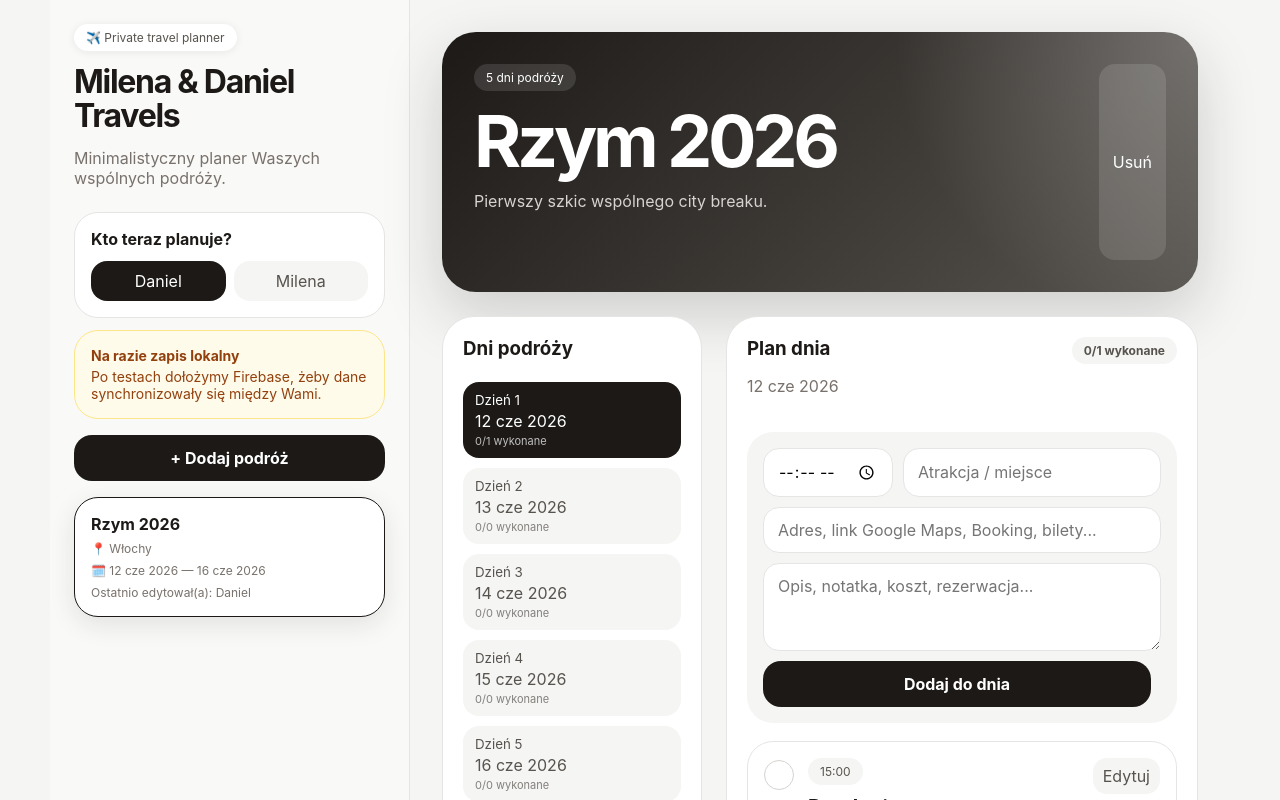
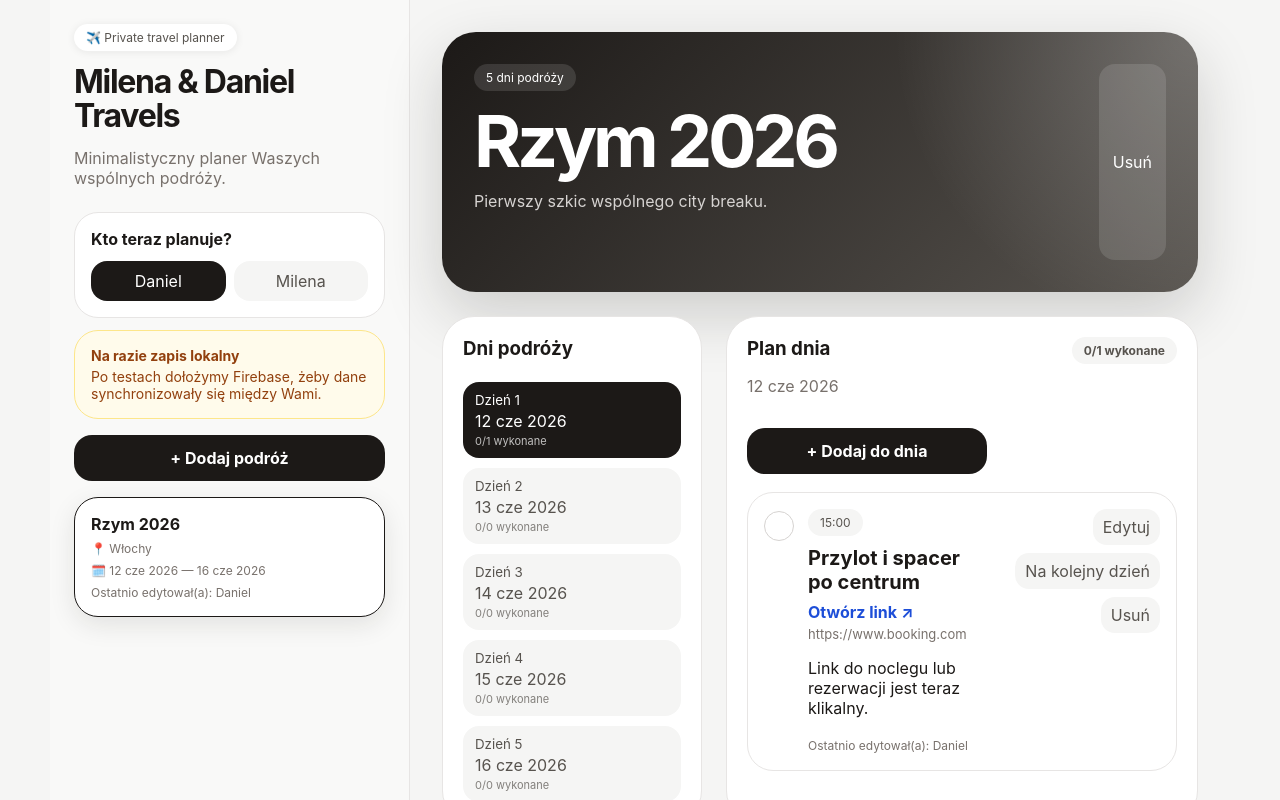
Before and after one commit to szyna129/milena-daniel-travels, a React (Vite) app: page / in a window 1280 px wide. Shown: the top 800 px of the page. Built offline with nearby package versions, Linux system fonts and the light colour scheme.

Commit message:
Add files via upload

```diff
--- a/src/App.jsx
+++ b/src/App.jsx
@@ -92,6 +92,7 @@ export default function App() {
   const [selectedTripId, setSelectedTripId] = useState(trips[0]?.id || null);
   const [selectedDay, setSelectedDay] = useState(null);
   const [showTripForm, setShowTripForm] = useState(false);
+  const [showActivityForm, setShowActivityForm] = useState(false);
   const [editingActivityId, setEditingActivityId] = useState(null);
   const [tripForm, setTripForm] = useState({ title: "", location: "", startDate: "", endDate: "", note: "" });
   const [activityForm, setActivityForm] = useState({ time: "", title: "", address: "", description: "" });
@@ -162,11 +163,13 @@ export default function App() {
       return { ...trip, updatedBy: user, days: { ...trip.days, [selectedDay]: nextActivities } };
     }));
     setEditingActivityId(null);
+    setShowActivityForm(false);
     setActivityForm({ time: "", title: "", address: "", description: "" });
   }
 
   function editActivity(activity) {
     setEditingActivityId(activity.id);
+    setShowActivityForm(true);
     setActivityForm({
       time: activity.time || "",
       title: activity.title || "",
@@ -220,7 +223,14 @@ export default function App() {
 
   function cancelEditing() {
     setEditingActivityId(null);
+    setShowActivityForm(false);
     setActivityForm({ time: "", title: "", address: "", description: "" });
+  }
+
+  function openNewActivityForm() {
+    setEditingActivityId(null);
+    setActivityForm({ time: "", title: "", address: "", description: "" });
+    setShowActivityForm((current) => !current);
   }
 
   const activities = selectedTrip && selectedDay
@@ -266,7 +276,7 @@ export default function App() {
 
         <div className="trip-list">
           {trips.map((trip) => (
-            <button key={trip.id} className={`trip-card ${selectedTrip?.id === trip.id ? "selected" : ""}`} onClick={() => { setSelectedTripId(trip.id); setSelectedDay(range(trip.startDate, trip.endDate)[0] || null); }}>
+            <button key={trip.id} className={`trip-card ${selectedTrip?.id === trip.id ? "selected" : ""}`} onClick={() => { setSelectedTripId(trip.id); setSelectedDay(range(trip.startDate, trip.endDate)[0] || null); setShowActivityForm(false); setEditingActivityId(null); }}>
               <strong>{trip.title}</strong>
               <span>📍 {trip.location}</span>
               <span>🗓️ {pretty(trip.startDate)} — {pretty(trip.endDate)}</span>
@@ -297,7 +307,7 @@ export default function App() {
                   const dayActivities = selectedTrip.days?.[day] || [];
                   const dayDone = dayActivities.filter((item) => item.completed).length;
                   return (
-                    <button key={day} className={selectedDay === day ? "active" : ""} onClick={() => setSelectedDay(day)}>
+                    <button key={day} className={selectedDay === day ? "active" : ""} onClick={() => { setSelectedDay(day); setShowActivityForm(false); setEditingActivityId(null); }}>
                       <small>Dzień {index + 1}</small>
                       <span>{pretty(day)}</span>
                       <em>{dayDone}/{dayActivities.length} wykonane</em>
@@ -315,6 +325,13 @@ export default function App() {
                   <div className="progress-pill">{doneCount}/{activities.length} wykonane</div>
                 </div>
 
+                <div className="add-activity-bar">
+                  <button className="primary add-day-button" onClick={openNewActivityForm}>
+                    {showActivityForm && !editingActivityId ? "Zamknij formularz" : "+ Dodaj do dnia"}
+                  </button>
+                </div>
+
+                {showActivityForm && (
                   <form className="activity-form" onSubmit={saveActivity}>
                     <input type="time" value={activityForm.time} onChange={(e) => setActivityForm({ ...activityForm, time: e.target.value })} />
                     <input placeholder="Atrakcja / miejsce" value={activityForm.title} onChange={(e) => setActivityForm({ ...activityForm, title: e.target.value })} />
@@ -322,12 +339,13 @@ export default function App() {
                     <textarea className="full" placeholder="Opis, notatka, koszt, rezerwacja..." value={activityForm.description} onChange={(e) => setActivityForm({ ...activityForm, description: e.target.value })} />
                     <div className="form-actions full">
                       <button className="dark">{editingActivityId ? "Zapisz zmiany" : "Dodaj do dnia"}</button>
-                    {editingActivityId && <button type="button" className="light" onClick={cancelEditing}>Anuluj</button>}
+                      <button type="button" className="light" onClick={cancelEditing}>Anuluj</button>
                     </div>
                   </form>
+                )}
 
                 <div className="activities">
-                  {activities.length === 0 ? <div className="empty-small">Ten dzień jest jeszcze pusty. Dodaj pierwszą atrakcję.</div> : activities.map((activity) => {
+                  {activities.length === 0 ? <div className="empty-small">Ten dzień jest jeszcze pusty. Kliknij „Dodaj do dnia”, aby dodać pierwszą atrakcję.</div> : activities.map((activity) => {
                     const url = normalizeUrl(activity.address);
                     const mapsUrl = activity.address && !url ? googleMapsUrl(activity.address) : "";
                     return (
```
Also changed, not shown: src/index.css, 1 other file (tests, documents, lock files or other folders). Lines whose indentation alone changed are shown as unchanged.
